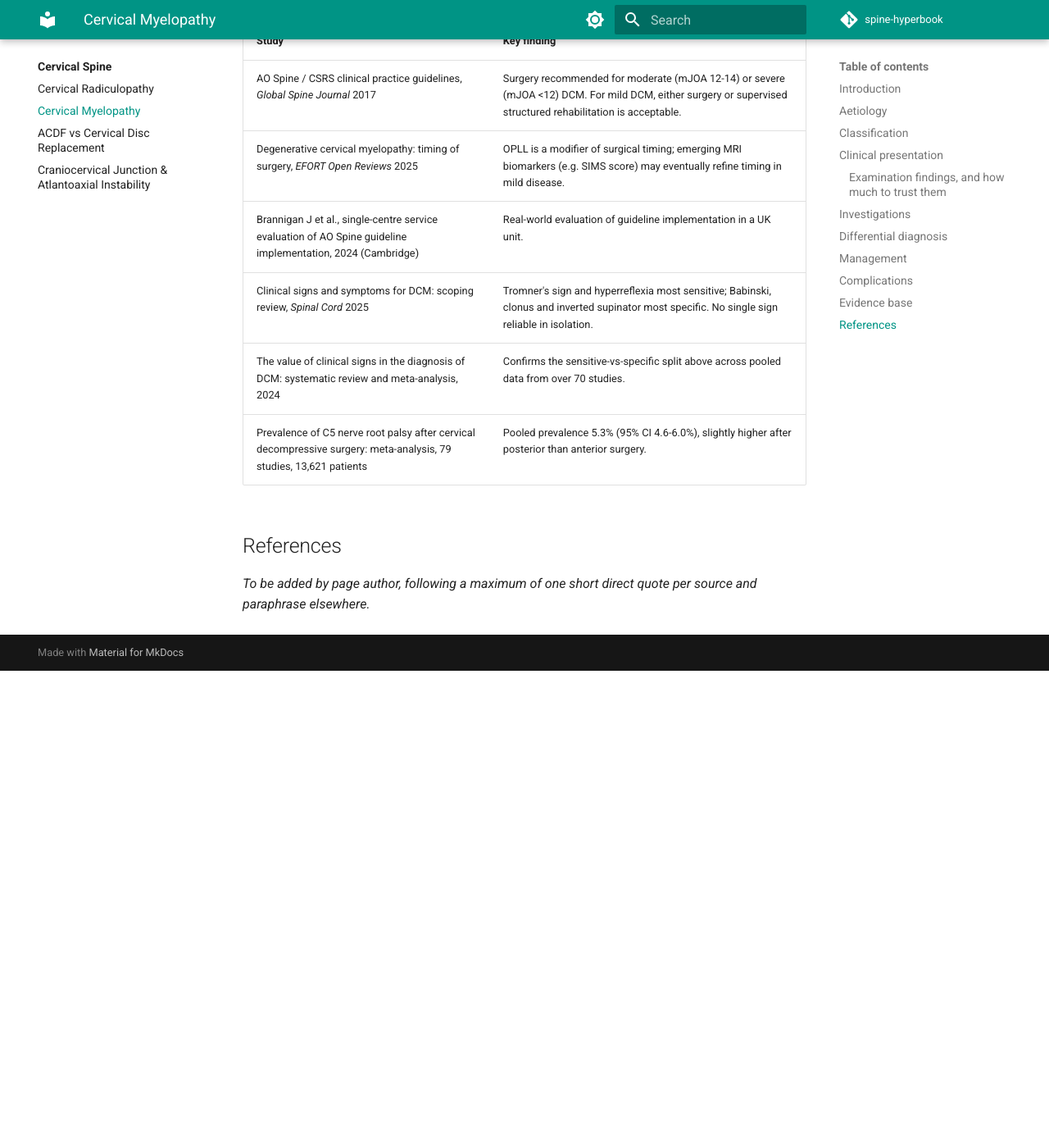
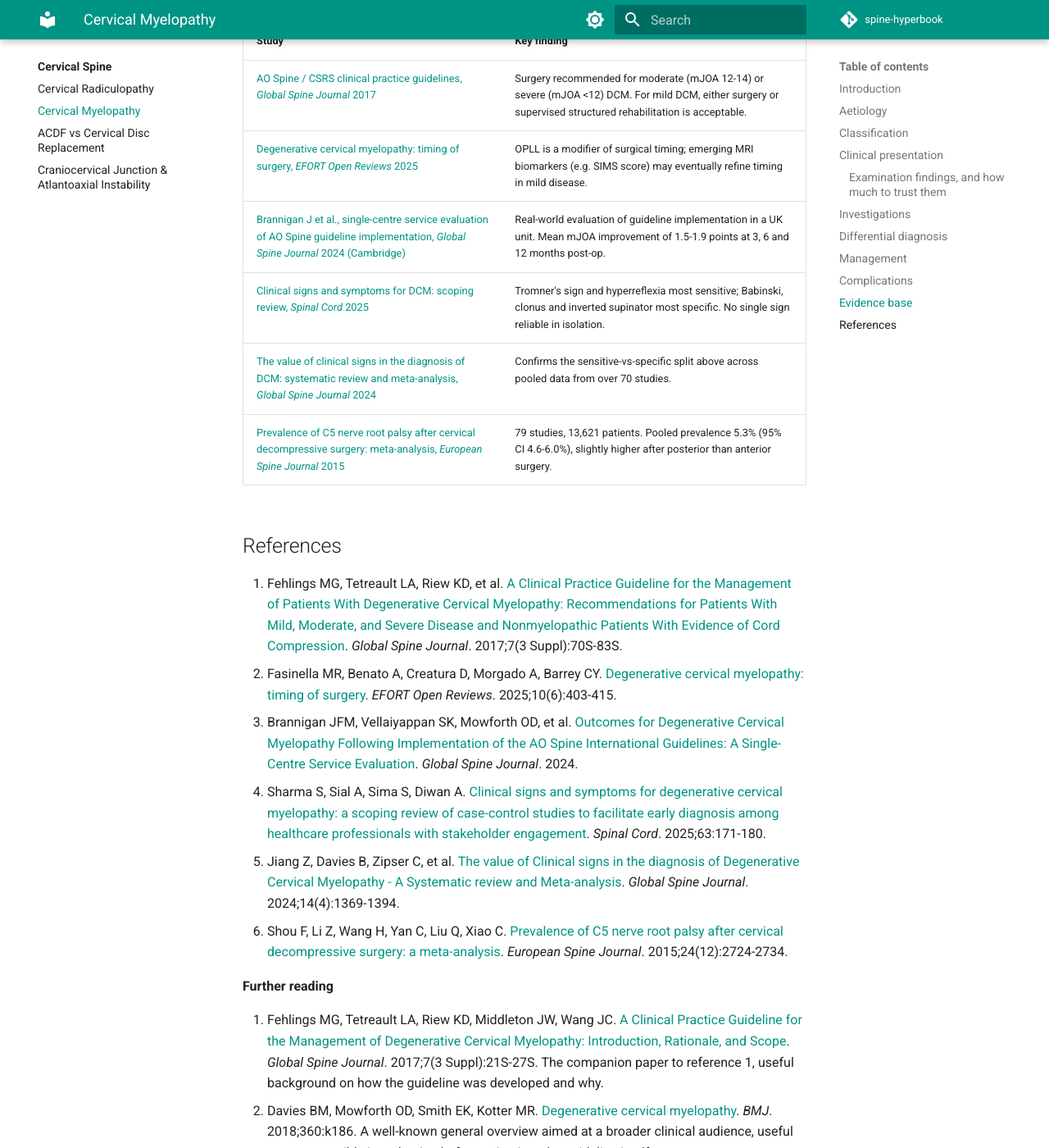
Before and after one commit to Spine-Hyperbook/spine-hyperbook, an MkDocs documentation site: the page built from docs/cervical-spine/cervical-myelopathy.md, in a window 1280 px wide and 1400 px high, scrolled down 4508 px. Shown: the whole window at 82% size. Built offline with MkDocs 1.6.1 and Material for MkDocs 9.7.7, drawn with Linux system fonts in a browser that asks for light colours; comment, search, counter and statistics services are not loaded; before the commit the page ends 5326 px from its top, so only the background shows below that; some of the changed text lies outside the part shown.

Commit message:
Add references to myelopathy page, fix links broken by rename

```diff
--- a/docs/cervical-spine/cervical-myelopathy.md
+++ b/docs/cervical-spine/cervical-myelopathy.md
@@ -112,13 +112,23 @@ Surgical goals are decompression of the cord and, where indicated, correction of
 
 | Study | Key finding |
 |---|---|
-| AO Spine / CSRS clinical practice guidelines, *Global Spine Journal* 2017 | Surgery recommended for moderate (mJOA 12-14) or severe (mJOA <12) DCM. For mild DCM, either surgery or supervised structured rehabilitation is acceptable. |
-| Degenerative cervical myelopathy: timing of surgery, *EFORT Open Reviews* 2025 | OPLL is a modifier of surgical timing; emerging MRI biomarkers (e.g. SIMS score) may eventually refine timing in mild disease. |
-| Brannigan J et al., single-centre service evaluation of AO Spine guideline implementation, 2024 (Cambridge) | Real-world evaluation of guideline implementation in a UK unit. |
-| Clinical signs and symptoms for DCM: scoping review, *Spinal Cord* 2025 | Tromner's sign and hyperreflexia most sensitive; Babinski, clonus and inverted supinator most specific. No single sign reliable in isolation. |
-| The value of clinical signs in the diagnosis of DCM: systematic review and meta-analysis, 2024 | Confirms the sensitive-vs-specific split above across pooled data from over 70 studies. |
-| Prevalence of C5 nerve root palsy after cervical decompressive surgery: meta-analysis, 79 studies, 13,621 patients | Pooled prevalence 5.3% (95% CI 4.6-6.0%), slightly higher after posterior than anterior surgery. |
+| [AO Spine / CSRS clinical practice guidelines, *Global Spine Journal* 2017](https://pmc.ncbi.nlm.nih.gov/articles/PMC5684840/) | Surgery recommended for moderate (mJOA 12-14) or severe (mJOA <12) DCM. For mild DCM, either surgery or supervised structured rehabilitation is acceptable. |
+| [Degenerative cervical myelopathy: timing of surgery, *EFORT Open Reviews* 2025](https://pmc.ncbi.nlm.nih.gov/articles/PMC12139713/) | OPLL is a modifier of surgical timing; emerging MRI biomarkers (e.g. SIMS score) may eventually refine timing in mild disease. |
+| [Brannigan J et al., single-centre service evaluation of AO Spine guideline implementation, *Global Spine Journal* 2024 (Cambridge)](https://pmc.ncbi.nlm.nih.gov/articles/PMC11561916/) | Real-world evaluation of guideline implementation in a UK unit. Mean mJOA improvement of 1.5-1.9 points at 3, 6 and 12 months post-op. |
+| [Clinical signs and symptoms for DCM: scoping review, *Spinal Cord* 2025](https://pmc.ncbi.nlm.nih.gov/articles/PMC11906348/) | Tromner's sign and hyperreflexia most sensitive; Babinski, clonus and inverted supinator most specific. No single sign reliable in isolation. |
+| [The value of clinical signs in the diagnosis of DCM: systematic review and meta-analysis, *Global Spine Journal* 2024](https://pmc.ncbi.nlm.nih.gov/articles/PMC11289551/) | Confirms the sensitive-vs-specific split above across pooled data from over 70 studies. |
+| [Prevalence of C5 nerve root palsy after cervical decompressive surgery: meta-analysis, *European Spine Journal* 2015](https://pubmed.ncbi.nlm.nih.gov/26281981/) | 79 studies, 13,621 patients. Pooled prevalence 5.3% (95% CI 4.6-6.0%), slightly higher after posterior than anterior surgery. |
 
 ## References
 
-*To be added by page author, following a maximum of one short direct quote per source and paraphrase elsewhere.*
+1. Fehlings MG, Tetreault LA, Riew KD, et al. [A Clinical Practice Guideline for the Management of Patients With Degenerative Cervical Myelopathy: Recommendations for Patients With Mild, Moderate, and Severe Disease and Nonmyelopathic Patients With Evidence of Cord Compression](https://pmc.ncbi.nlm.nih.gov/articles/PMC5684840/). *Global Spine Journal*. 2017;7(3 Suppl):70S-83S.
+2. Fasinella MR, Benato A, Creatura D, Morgado A, Barrey CY. [Degenerative cervical myelopathy: timing of surgery](https://pmc.ncbi.nlm.nih.gov/articles/PMC12139713/). *EFORT Open Reviews*. 2025;10(6):403-415.
+3. Brannigan JFM, Vellaiyappan SK, Mowforth OD, et al. [Outcomes for Degenerative Cervical Myelopathy Following Implementation of the AO Spine International Guidelines: A Single-Centre Service Evaluation](https://pmc.ncbi.nlm.nih.gov/articles/PMC11561916/). *Global Spine Journal*. 2024.
+4. Sharma S, Sial A, Sima S, Diwan A. [Clinical signs and symptoms for degenerative cervical myelopathy: a scoping review of case-control studies to facilitate early diagnosis among healthcare professionals with stakeholder engagement](https://pmc.ncbi.nlm.nih.gov/articles/PMC11906348/). *Spinal Cord*. 2025;63:171-180.
+5. Jiang Z, Davies B, Zipser C, et al. [The value of Clinical signs in the diagnosis of Degenerative Cervical Myelopathy - A Systematic review and Meta-analysis](https://pmc.ncbi.nlm.nih.gov/articles/PMC11289551/). *Global Spine Journal*. 2024;14(4):1369-1394.
+6. Shou F, Li Z, Wang H, Yan C, Liu Q, Xiao C. [Prevalence of C5 nerve root palsy after cervical decompressive surgery: a meta-analysis](https://pubmed.ncbi.nlm.nih.gov/26281981/). *European Spine Journal*. 2015;24(12):2724-2734.
+
+**Further reading**
+
+7. Fehlings MG, Tetreault LA, Riew KD, Middleton JW, Wang JC. [A Clinical Practice Guideline for the Management of Degenerative Cervical Myelopathy: Introduction, Rationale, and Scope](https://pmc.ncbi.nlm.nih.gov/articles/PMC5684844/). *Global Spine Journal*. 2017;7(3 Suppl):21S-27S. The companion paper to reference 1, useful background on how the guideline was developed and why.
+8. Davies BM, Mowforth OD, Smith EK, Kotter MR. [Degenerative cervical myelopathy](https://doi.org/10.1136/bmj.k186). *BMJ*. 2018;360:k186. A well-known general overview aimed at a broader clinical audience, useful as an accessible introduction before going into the guideline itself.
```
Also changed, not shown: other parts of docs/cervical-spine/cervical-myelopathy.md (+1 -1 lines), docs/cervical-spine/cervical-radiculopathy.md (+5 -3 lines), docs/cervical-spine/index.md (+2 -0 lines), 3 other files.
